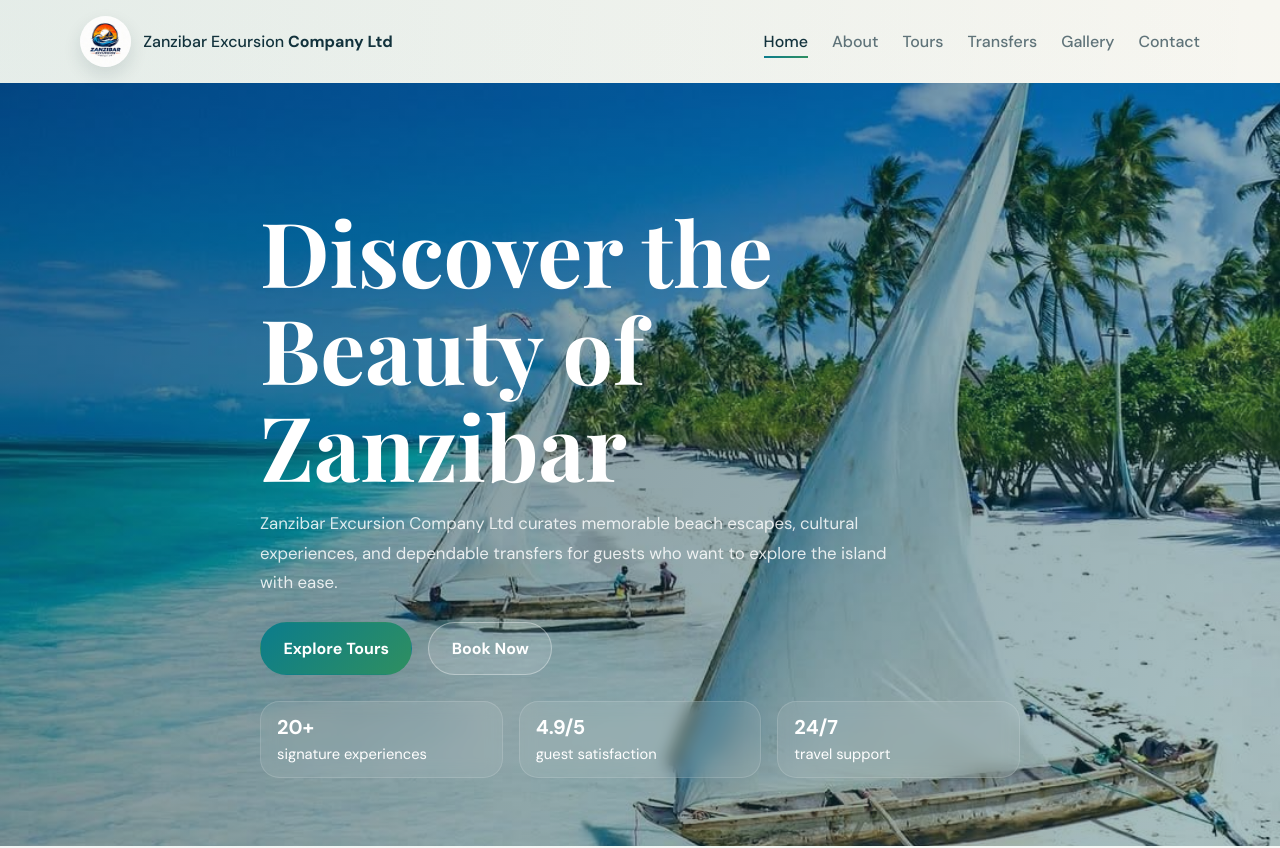
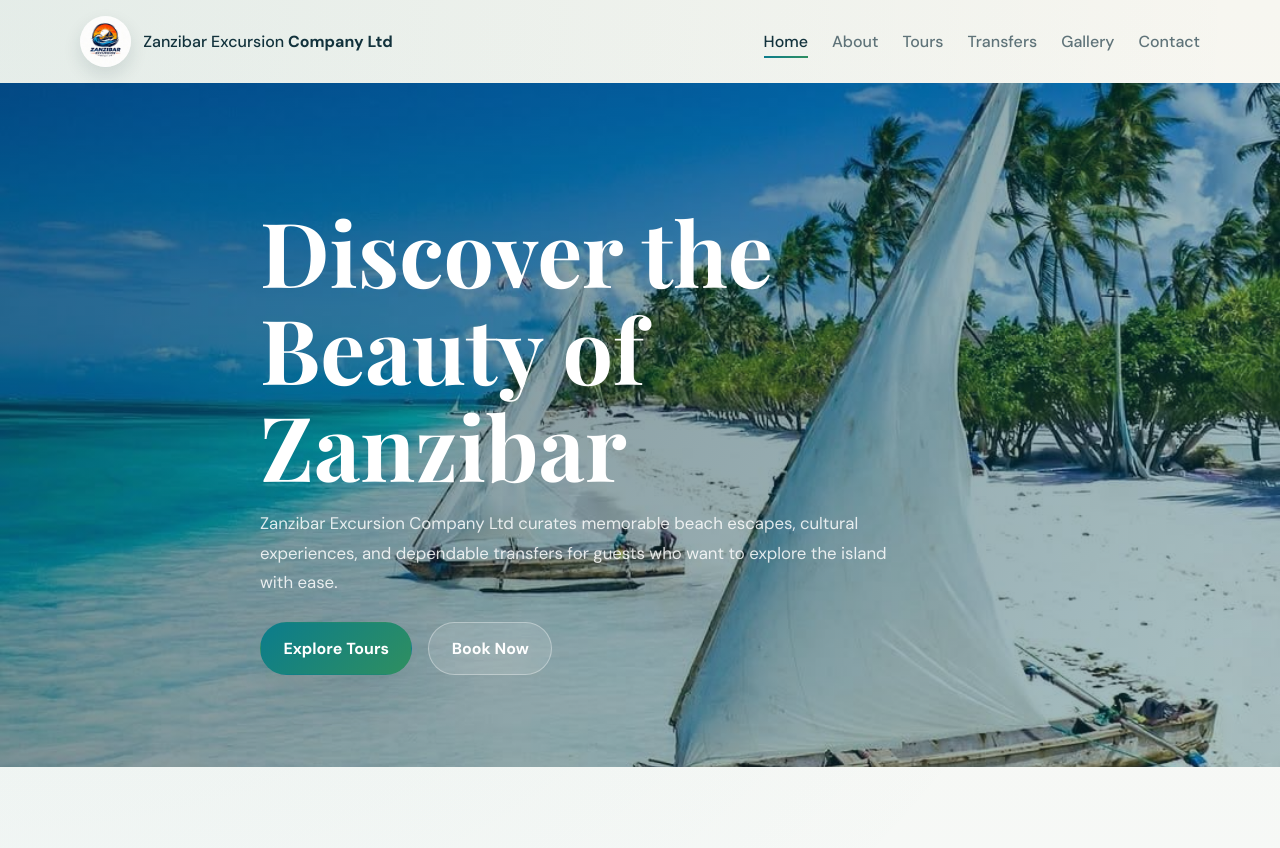
Before and after one commit to aliyusufabass-tech/myproject, a React (Vite) app in the folder frontend/: page / in a window 1280 px wide. Shown: the top 848 px of the page. Built offline with nearby package versions, Linux system fonts and the light colour scheme.

Commit message:
fix commit 19

```diff
--- a/frontend/src/pages/HomePage.jsx
+++ b/frontend/src/pages/HomePage.jsx
@@ -43,20 +43,6 @@ function HomePage() {
             <Button to="/contact" variant="secondary">
               Book Now
             </Button>
-          </div>
-          <div className="hero__stats">
-            <div>
-              <strong>20+</strong>
-              <span>signature experiences</span>
-            </div>
-            <div>
-              <strong>4.9/5</strong>
-              <span>guest satisfaction</span>
-            </div>
-            <div>
-              <strong>24/7</strong>
-              <span>travel support</span>
-            </div>
           </div>
         </div>
       </section>
```
